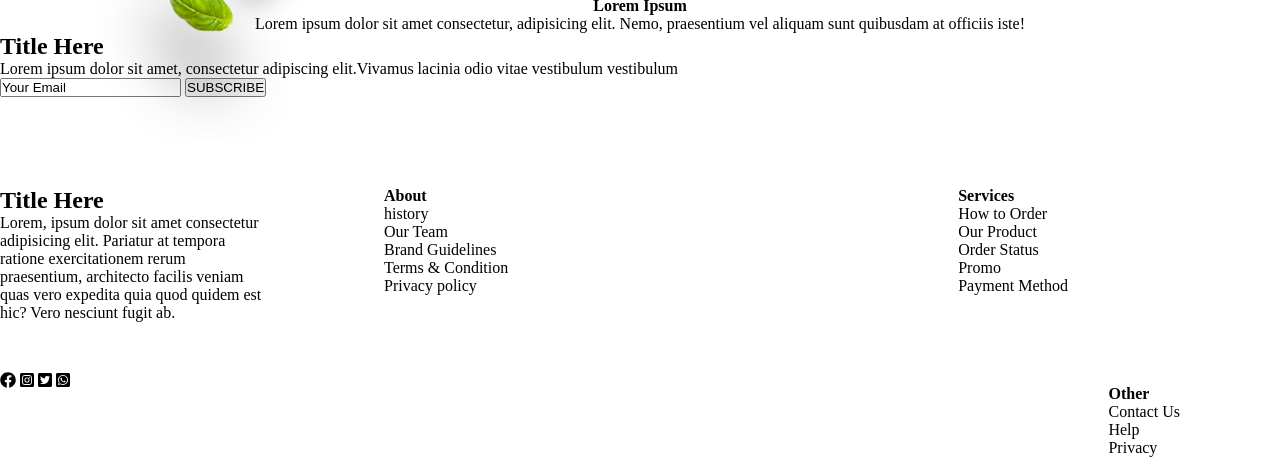
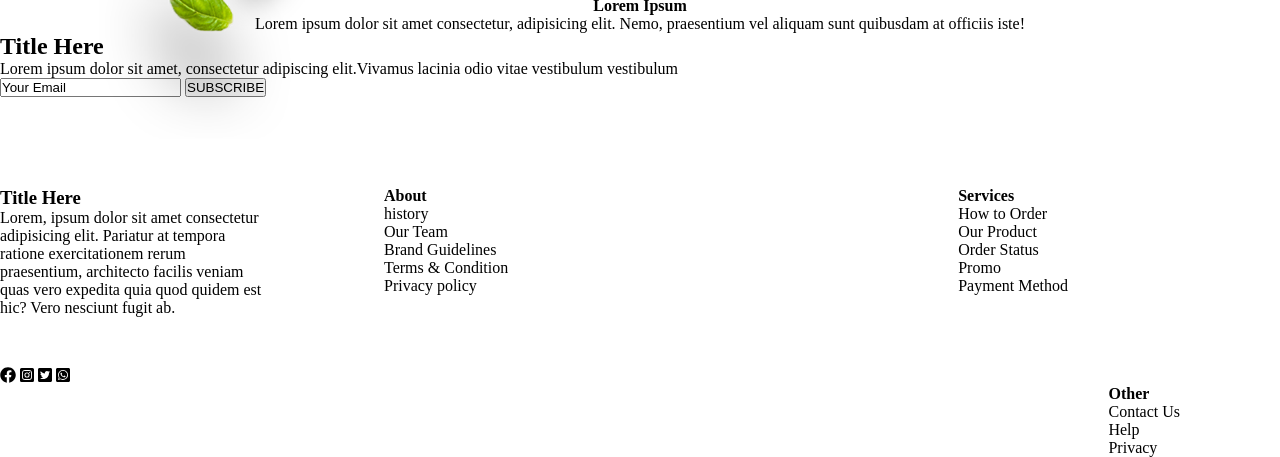
Before and after one commit to JeremyT59/Restaurant-italien, a plain HTML site: page index.html in a window 1280 px wide. Shown: the part 4839-5296 px from the top of the page. Drawn offline with nearby package versions, Linux system fonts and the light colour scheme.

Commit message:
div titre la encore change

```diff
--- a/index.html
+++ b/index.html
@@ -129,7 +129,7 @@
         </main>
         <footer>
             <div id="titrelaencore">
-                <h2>Title Here</h2>
+                <h3>Title Here</h3>
                 <p>Lorem, ipsum dolor sit amet consectetur adipisicing elit. Pariatur at tempora ratione exercitationem rerum praesentium, architecto facilis veniam quas vero expedita quia quod quidem est hic? Vero nesciunt fugit ab.</p>
                 <a href="#"><i class="fab fa-facebook"></i></a>
                 <a href="#"><i class="fab fa-instagram-square"></i></a>
```
Also changed, not shown: styles1.css (line endings or trailing spaces).
